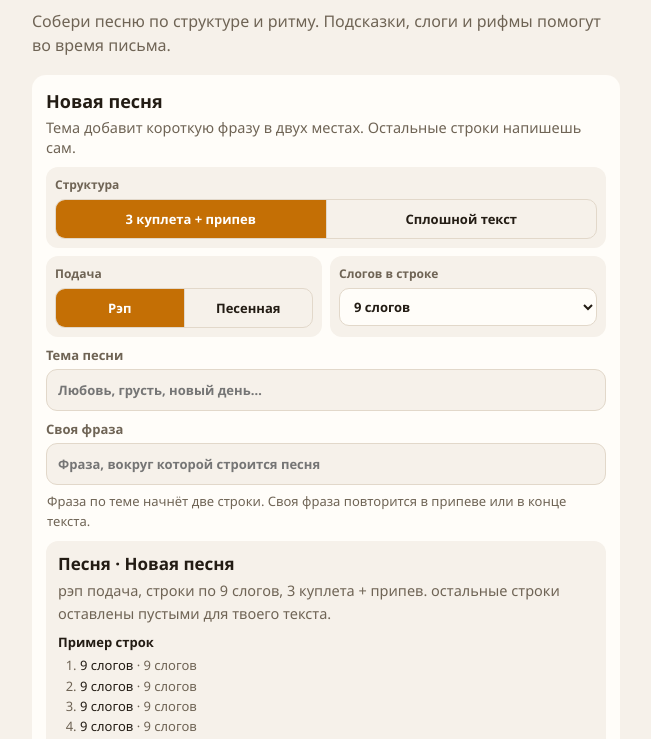
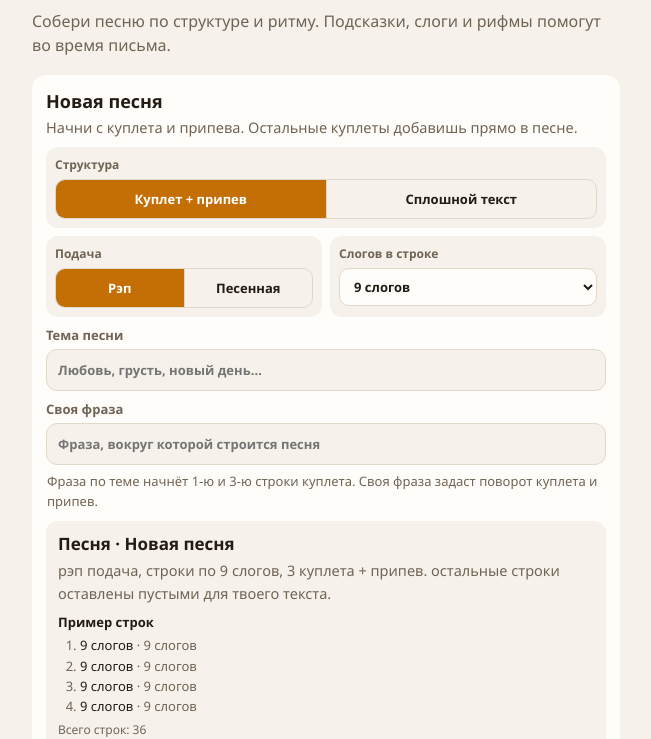
Before and after one commit to wrcabeludo-rgb/music, a plain HTML site: page lyrics/index.html in a window 1280 px wide. Shown: the part 67-806 px from the top of the page, without its empty margins (314-965 px from the left). Drawn offline with Linux system fonts and the light colour scheme.

Commit message:
Reshape song editor and saved drafts

```diff
--- a/lyrics/index.html
+++ b/lyrics/index.html
@@ -27,12 +27,12 @@
 
   <section class="panel song-builder">
     <h3>Новая песня</h3>
-    <p class="muted">Тема добавит короткую фразу в двух местах. Остальные строки напишешь сам.</p>
+    <p class="muted">Начни с куплета и припева. Остальные куплеты добавишь прямо в песне.</p>
     <div class="song-settings">
       <div class="song-setting structure">
         <span class="lbl">Структура</span>
         <div class="seg" id="songStructure" role="radiogroup" aria-label="Структура песни">
-          <button type="button" role="radio" data-v="chorus" aria-checked="true">3 куплета + припев</button>
+          <button type="button" role="radio" data-v="chorus" aria-checked="true">Куплет + припев</button>
           <button type="button" role="radio" data-v="free">Сплошной текст</button>
         </div>
       </div>
@@ -72,7 +72,7 @@
     <label class="text-field"><span>Своя фраза</span>
       <input id="songHook" type="text" maxlength="100" placeholder="Фраза, вокруг которой строится песня" autocomplete="off">
     </label>
-    <p class="hint small">Фраза по теме начнёт две строки. Своя фраза повторится в припеве или в конце текста.</p>
+    <p class="hint small">Фраза по теме начнёт 1-ю и 3-ю строки куплета. Своя фраза задаст поворот куплета и припев.</p>
     <div id="songPreview" class="preview"></div>
     <div class="row">
       <button type="button" id="songWrite" class="primary small">Начать писать</button>
```
